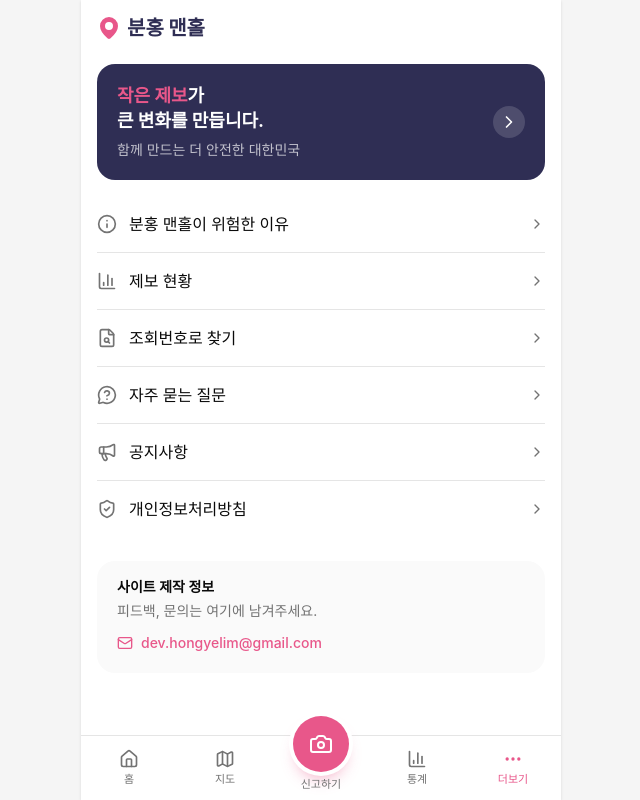
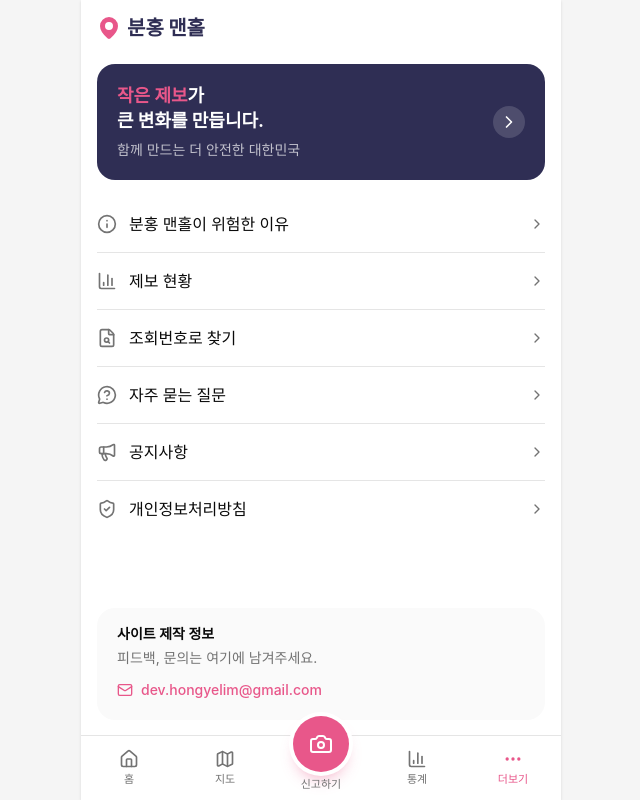
Before and after one commit to hongggyelim/pink-manhole, a Next.js app: page /more in a window 1280 px wide. Shown: the whole page, without its empty margins (319-959 px from the left). Built offline with nearby package versions, Linux system fonts and the light colour scheme; no server answers; a web font is replaced by a local one.

Commit message:
더보기: pin 사이트 제작 정보 to the bottom of the page
Co-Authored-By: Claude Opus 5.5 <noreply@anthropic.com>
Claude-Session: https://claude.ai/code/session_01MAVZF8w6fvvhLHMBimVYU4

```diff
--- a/src/app/(public)/(tabs)/more/page.tsx
+++ b/src/app/(public)/(tabs)/more/page.tsx
@@ -28,7 +28,7 @@ const MENU = [
 
 export default function MorePage() {
   return (
-    <main className="px-4">
+    <main className="flex flex-1 flex-col px-4">
       <header className="flex h-14 items-center">
         <Logo />
       </header>
@@ -49,7 +49,7 @@ export default function MorePage() {
           <ChevronRight className="size-5" />
         </span>
       </Link>
-      <ul className="mt-4 divide-y">
+      <ul className="mt-4 mb-6 divide-y">
         {MENU.map(({ href, label, icon: Icon }) => (
           <li key={href}>
             <Link href={href} className="flex items-center gap-3 py-4">
@@ -61,7 +61,7 @@ export default function MorePage() {
         ))}
       </ul>
 
-      <section aria-labelledby="credits-title" className="mt-6 mb-8 rounded-2xl bg-neutral-50 px-5 py-4">
+      <section aria-labelledby="credits-title" className="mt-auto mb-4 rounded-2xl bg-neutral-50 px-5 py-4">
         <h2 id="credits-title" className="text-sm font-semibold">사이트 제작 정보</h2>
         <p className="mt-1 text-sm text-muted-foreground">피드백, 문의는 여기에 남겨주세요.</p>
         <a
```
